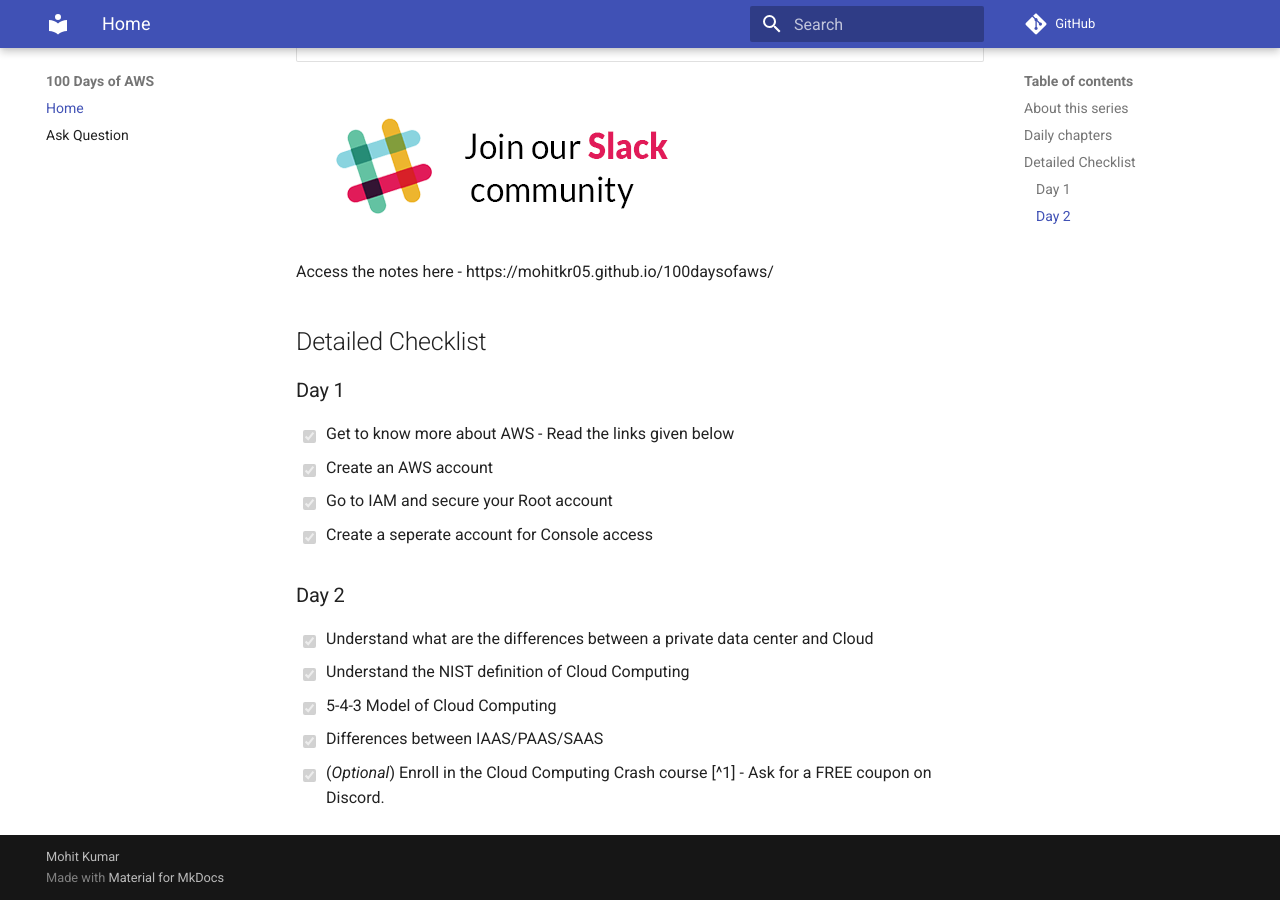
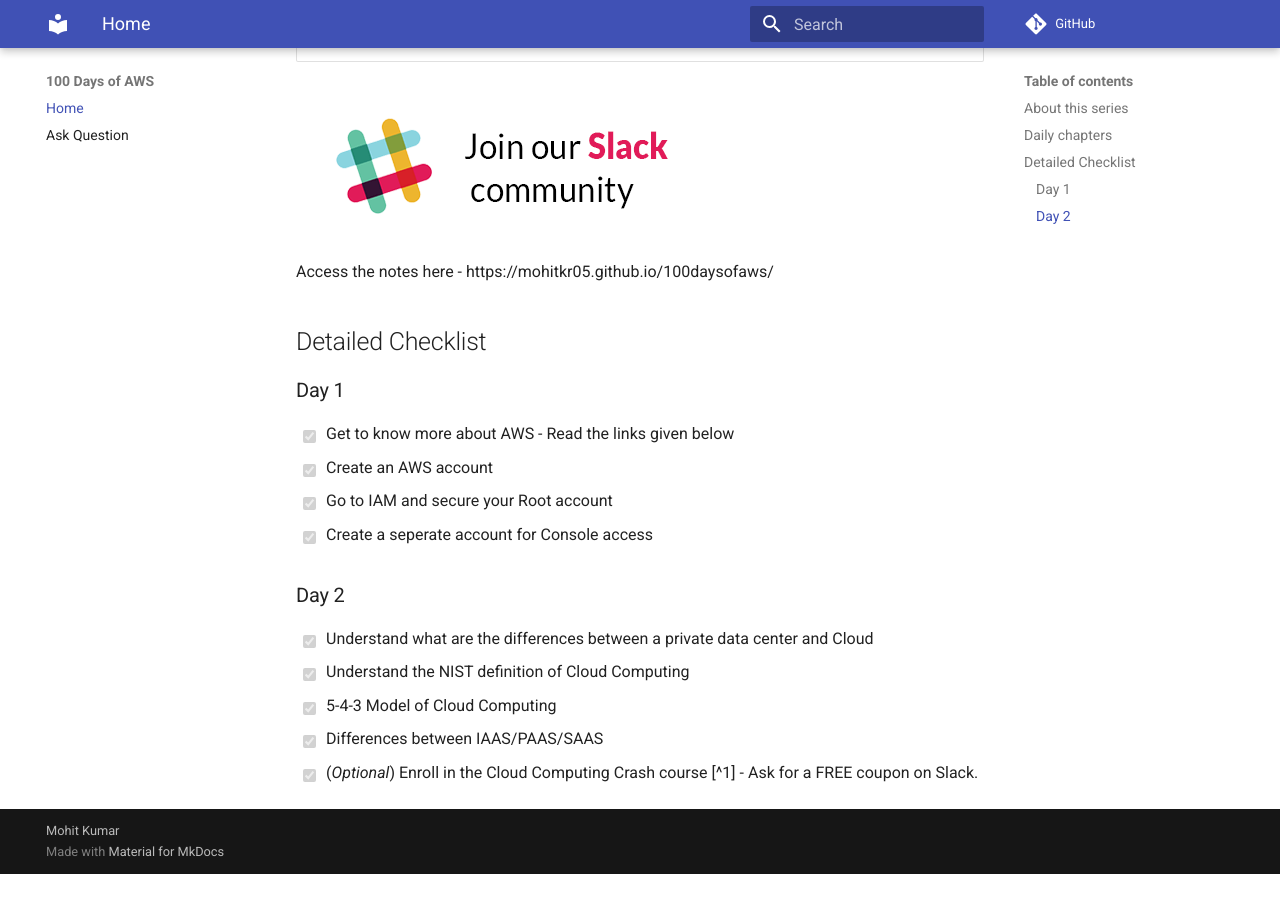
Before and after one commit to mohitkr05/aws-learning-by-doing, an MkDocs documentation site: the page built from docs/index.md, in a window 1280 px wide and 900 px high, scrolled down 914 px. Built offline with MkDocs 1.6.1 and Material for MkDocs 9.7.7, drawn with Linux system fonts in a browser that asks for light colours; comment, search, counter and statistics services are not loaded; after the commit the page ends 1788 px from its top, so only the background shows below that.

Commit message:
changed discord to slack

```diff
--- a/docs/index.md
+++ b/docs/index.md
@@ -42,4 +42,4 @@
 - [x] Understand the NIST definition of Cloud Computing
 - [x] 5-4-3 Model of Cloud Computing
 - [x] Differences between IAAS/PAAS/SAAS
-- [x] (*Optional*) Enroll in the Cloud Computing Crash course [^1] - Ask for a FREE coupon on Discord.
+- [x] (*Optional*) Enroll in the Cloud Computing Crash course [^1] - Ask for a FREE coupon on Slack.
```
